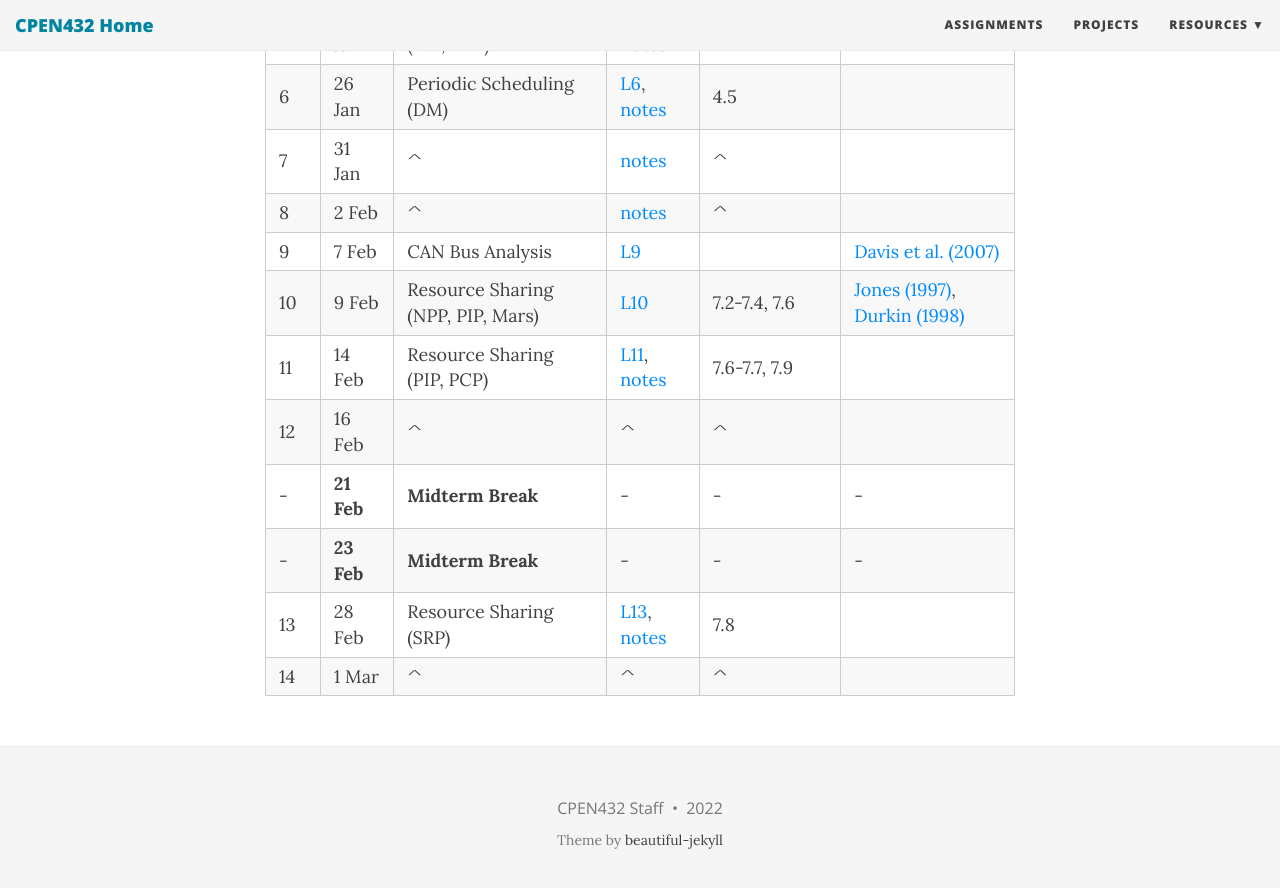
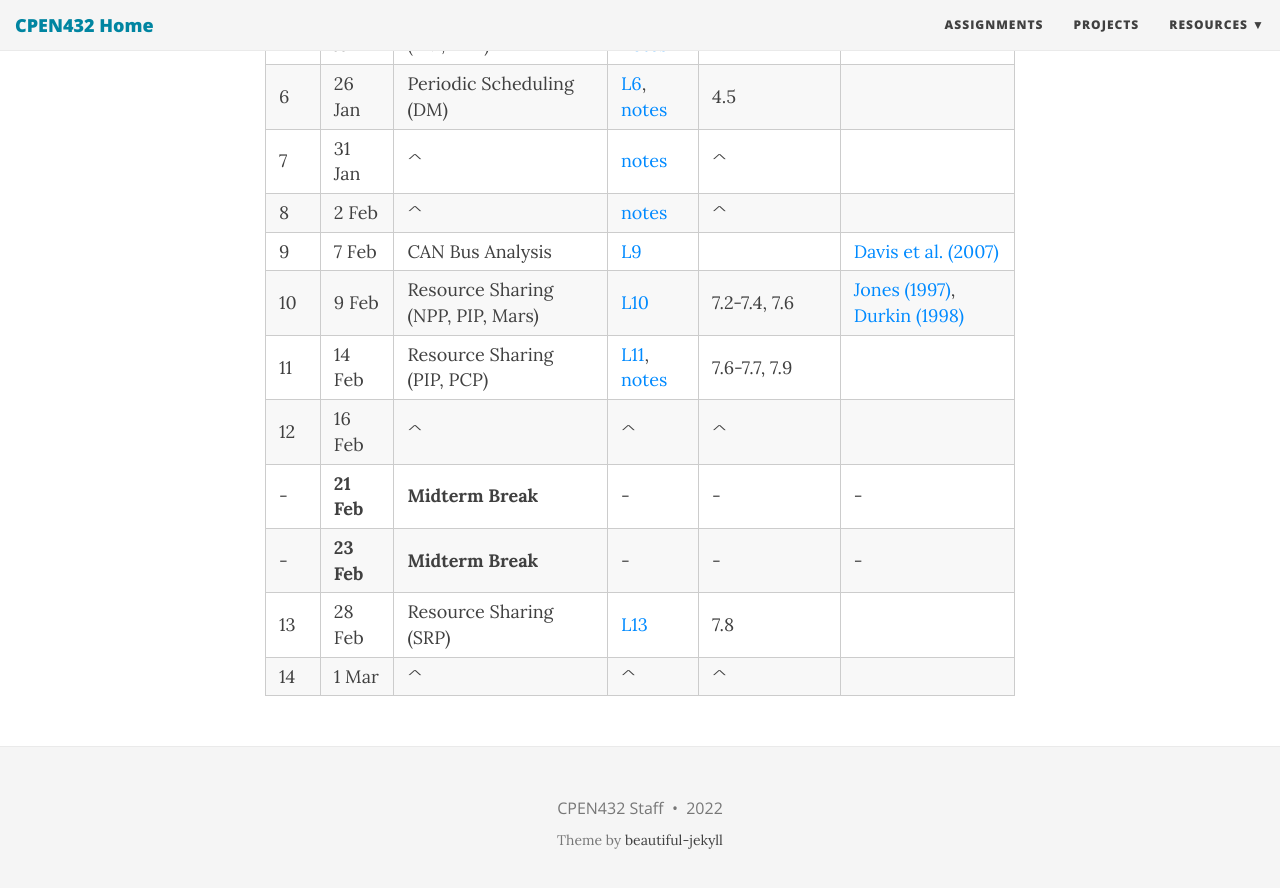
Before and after one commit to CPEN432/cpen432.github.io, a Jekyll site: the page built from lectures.md, in a window 1280 px wide and 900 px high, scrolled down 557 px. Shown: the top 888 px of the window. Built offline with Jekyll 4.4.1, drawn with Linux system fonts in a browser that asks for light colours; nearby versions of some CDN libraries.

Commit message:
Update lectures.md

```diff
--- a/lectures.md
+++ b/lectures.md
@@ -20,7 +20,7 @@
 |  12  | 16 Feb | ^ | ^ | ^ ||
 |  -  | **21 Feb** | **Midterm Break** |-|-|-|
 |  -  | **23 Feb** | **Midterm Break** |-|-|-|
-|  13  | 28 Feb | Resource Sharing (SRP) | [L13](http://cpen432.github.io/resources/gujarati-slides//13-resource-sharing.pdf), [notes](http://cpen432.github.io/resources/gujarati-slides//14-notes.pdf) | 7.8 ||
+|  13  | 28 Feb | Resource Sharing (SRP) | [L13](http://cpen432.github.io/resources/gujarati-slides//13-resource-sharing.pdf) | 7.8 ||
 |  14  | 1 Mar | ^ | ^ | ^ ||
 
 <!-- | **No.** | **Date** | **Topics** | **Readings** | -->
```
